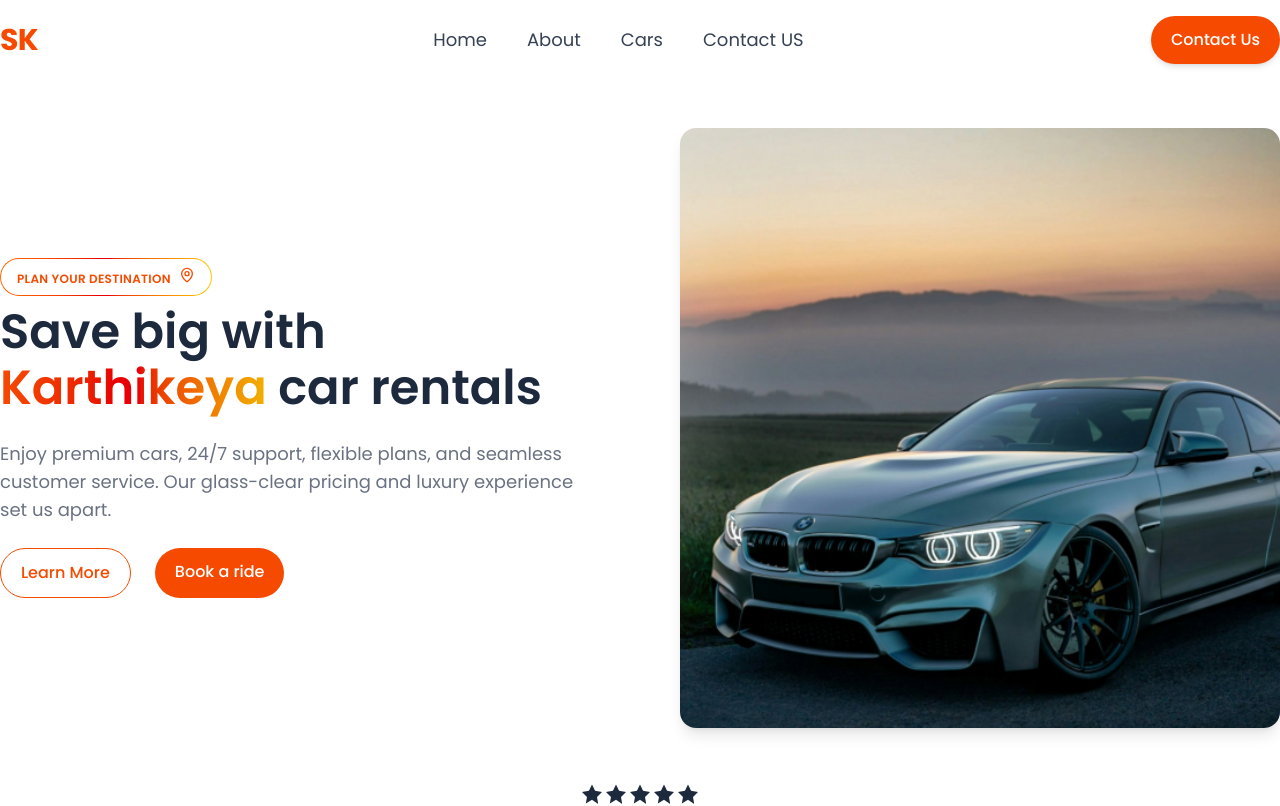
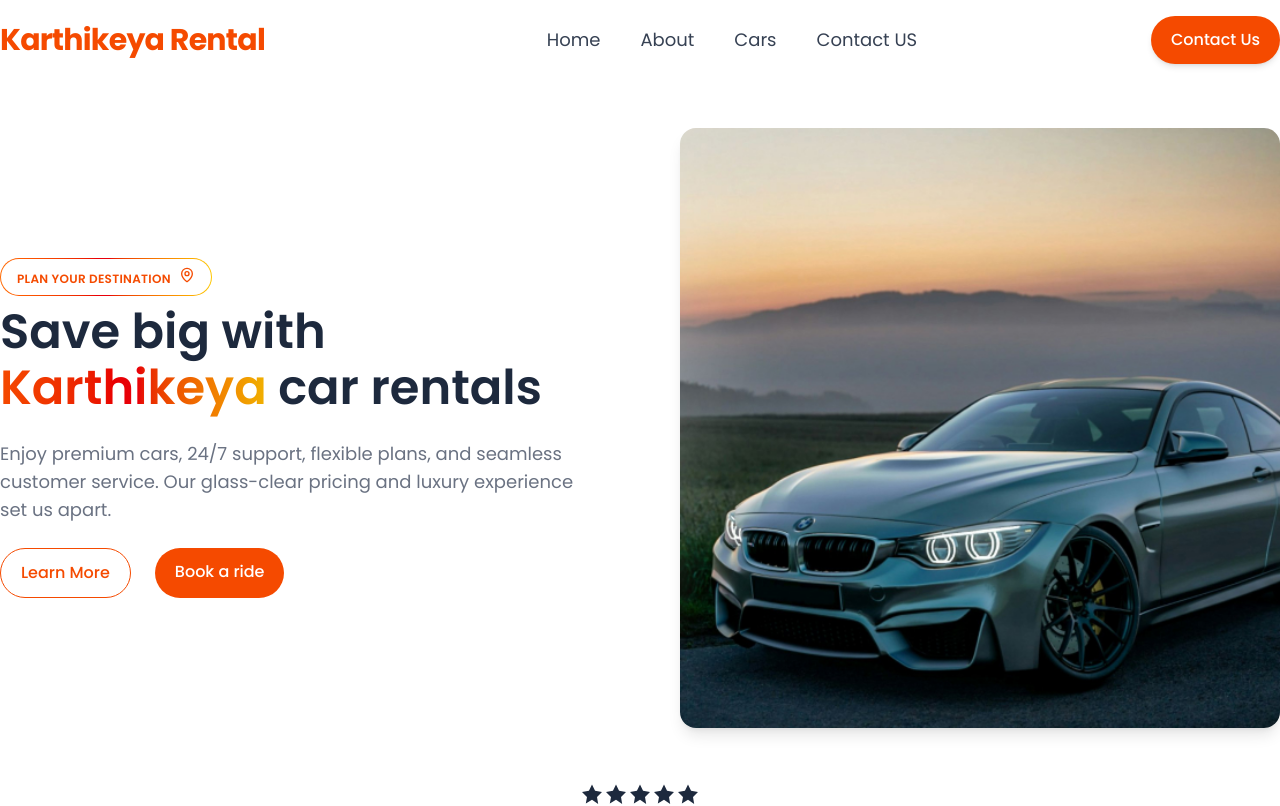
Before and after one commit to LeelaMohan217/karthikeya-travels, a React (Vite) app: page / in a window 1280 px wide. Shown: the top 806 px of the page. Built offline with nearby package versions, Linux system fonts and the light colour scheme; a web font is replaced by a local one.

Commit message:
Karthikeya Travels

```diff
--- a/src/components/navbar/Navbar.jsx
+++ b/src/components/navbar/Navbar.jsx
@@ -41,7 +41,7 @@ const Navbar = () => {
             <div className="flex items-center">
               <a href="/" className="flex items-center flex-shrink-0">
                 <span className="text-2xl md:text-3xl sm:block tracking-tight text-orange-600 font-bold transition-colors duration-300">
-                  SK
+                  Karthikeya Rental
                 </span>
               </a>
             </div>
```
